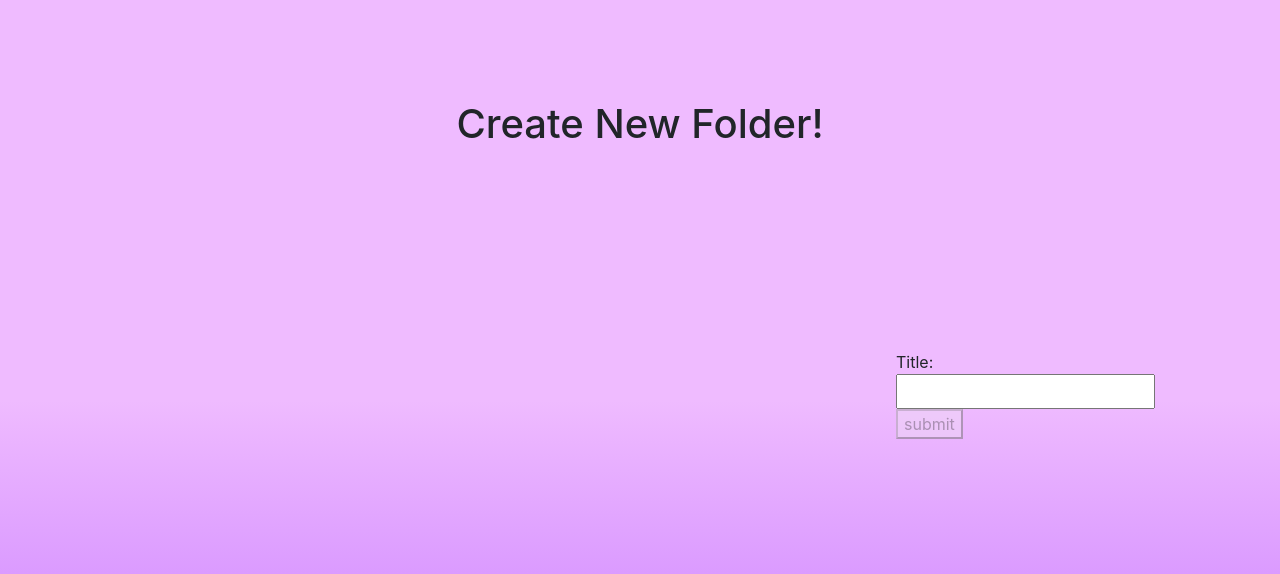
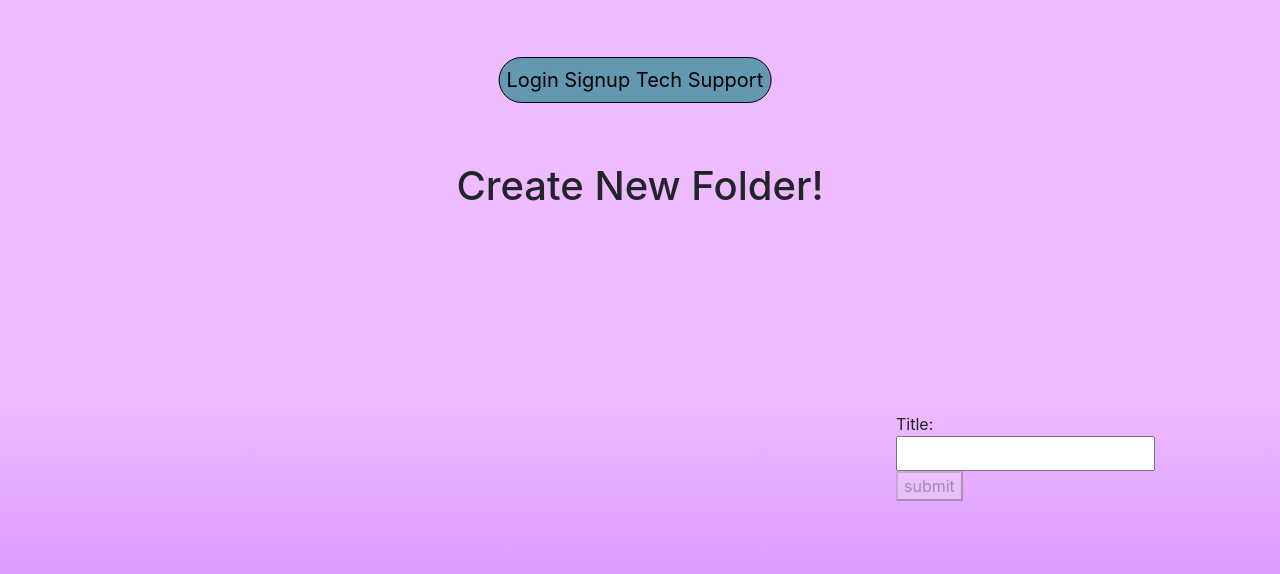
Before and after one commit to ICSI418Y/Quiztopia, a React (Create React App) app in the folder Client/: page /createFolder/1 in a window 1280 px wide. Shown: the top 574 px of the page. Built offline with nearby package versions, Linux system fonts and the light colour scheme.

Commit message:
Added the navbar to CreateFolder.js

```diff
--- a/Client/src/CreateFolder.js
+++ b/Client/src/CreateFolder.js
@@ -3,6 +3,7 @@ import React, { useState, useEffect } from "react";
 import { Link, useNavigate, useParams } from 'react-router-dom';
 import './index.css';
 import './App.css';
+import Navbar from "./NavBar";
 
 function CreateFolder(){
     const navigate = useNavigate();
@@ -28,6 +29,7 @@ function CreateFolder(){
 
     return (
         <div className="background">
+          <Navbar/>
           <h1>Create New Folder!</h1>
           <form className="center">
             Title:
```
Lines whose indentation alone changed are shown as unchanged.
